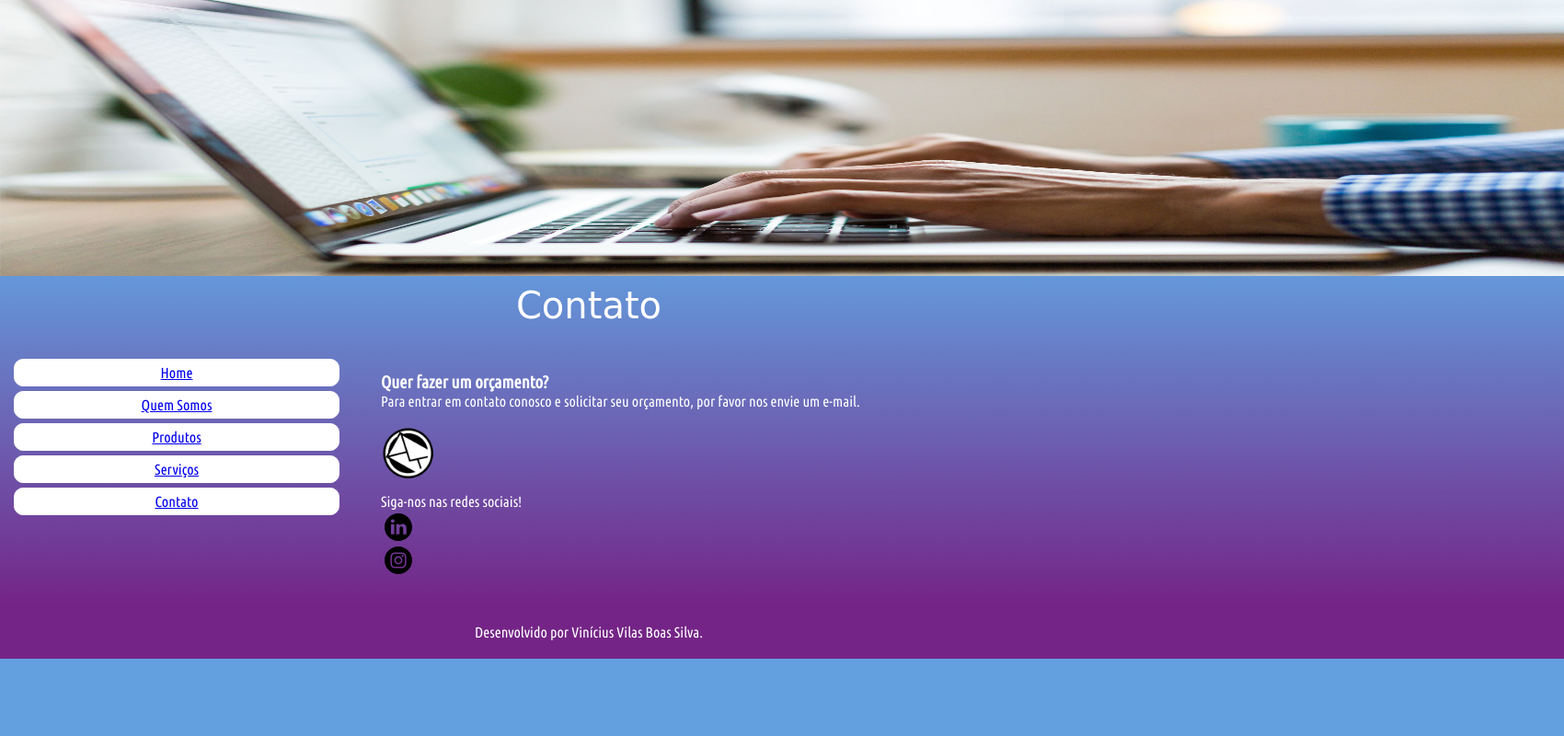
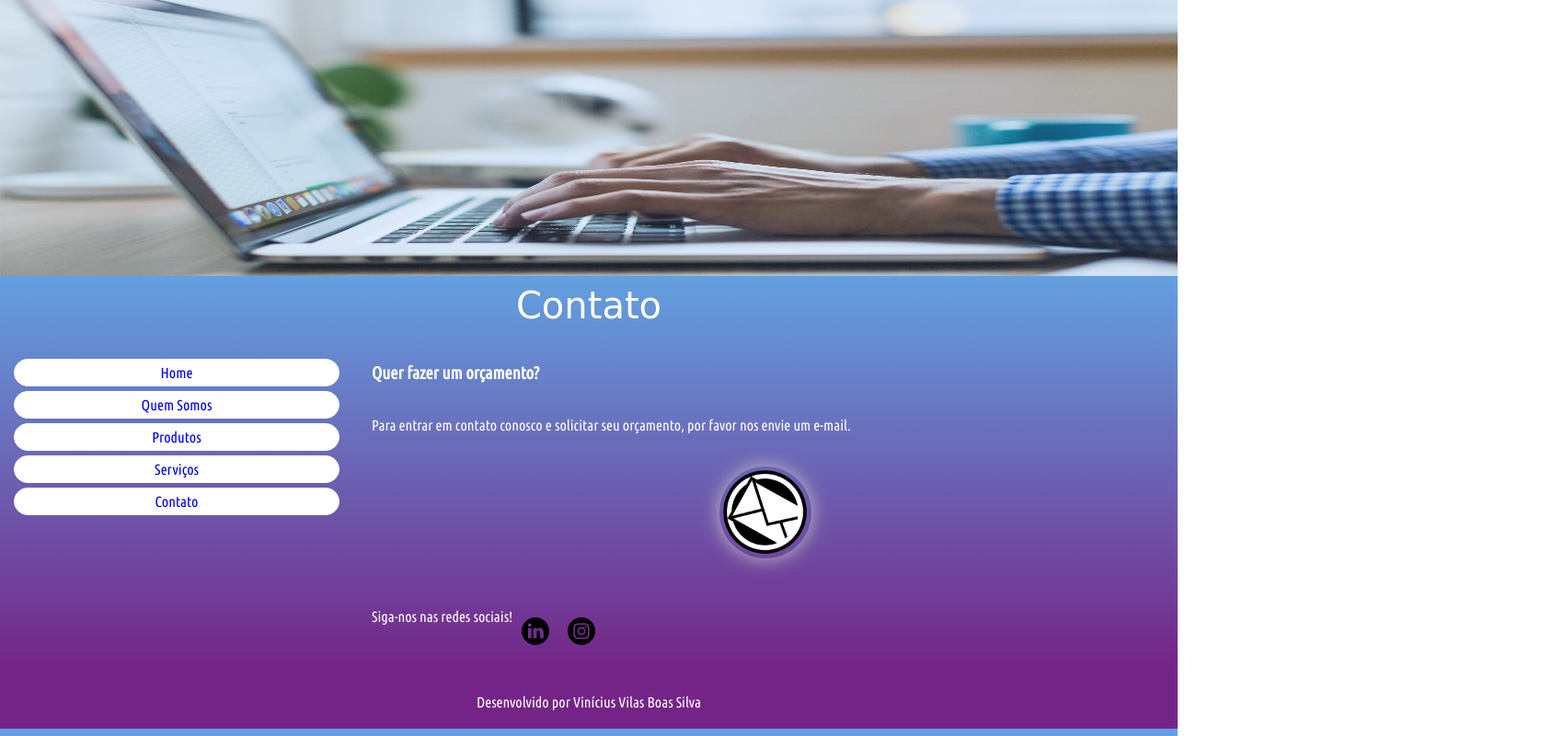
Before and after one commit to viniciusvilasbs/desafio-primeiro-site, a plain HTML site: page contato.html in a window 1280 px wide. Shown: the whole page at 92% size, 1700 px wide, since content can reach past the window. Drawn offline with Linux system fonts and the light colour scheme; a web font is replaced by a local one.

Commit message:
correção e atualização do desafio

```diff
--- a/contato.html
+++ b/contato.html
@@ -46,13 +46,22 @@
 
             <h1>Quer fazer um orçamento?</h1>
 
+            <br>
+            <br>
+
             <p>Para entrar em contato conosco e solicitar seu orçamento, por favor nos envie um e-mail.</p>
+            <br>
             <br>
 
             <a href="mailto:vbtraducoes@vbtraducoes.com?subject=Solicitação de Orçamento" class="email"> <img src="img/email.png" alt="E-mail"></a>
+
+            <br>
+            <br>
             <br>
 
+            <div>
                 <ul class="social">Siga-nos nas redes sociais!
+                    <br>
                     <br>
                     <li>
                         <a href="https://www.linkedin.com/in/viniciusvbs/" target="_blank"> <img src="img/linkedin.svg" alt="LinkedIn"></a>
@@ -62,6 +71,7 @@
                         <a href="https://www.instagram.com/vinymax007/" target="_blank"> <img src="img/insta.svg" alt="Inatagram"></a>
                     </li>
                 </ul>
+            </div>
 
 
         </article>
@@ -70,7 +80,7 @@
     </section>
 
     <footer class="footer">
-        Desenvolvido por Vinícius Vilas Boas Silva.
+        Desenvolvido por Vinícius Vilas Boas Silva
     </footer>
 
 </body>
--- a/css/style.css
+++ b/css/style.css
@@ -2,15 +2,17 @@
     margin: 0;
     padding: 0;
     box-sizing: border-box;
+    text-decoration: none;
 }
 
 body{
+    height: 100%;
     font-family: 'Ubuntu Condensed', sans-serif;
     background: rgb(99,160,224);
     background: linear-gradient(180deg, rgba(99,160,224,1) 38%, rgba(116,36,134,1) 92%);
     color: white;
+}
 
-}
 .header{
     font-family: 'Chela One', cursive;
     text-align: center;
@@ -18,9 +20,10 @@ body{
     font-size: 40px;
 }
 
-.img-header{
+.header img{
     height: 300px;
-    width: 1700px;
+    width:100%;
+    opacity: 80%;
 }
 
 .container{
@@ -30,35 +33,68 @@ body{
 .navbar{
     width: 30%;
     padding: 10px;
-    text-decoration: none;
 }
 
 .navbar ul li{
     display: block;
-    text-decoration:none;
     text-align: center;
     color: white;
     background-color: rgb(255, 255, 255);
     border: 1px solid rgb(255, 255, 255);
-    border-radius: 10px;
+    border-radius: 20px;
     margin: 5px;
     padding: 5px 5px;
 }
 
 .content{
     width: 70%;
-    padding: 30px;
+    padding: 20px;
+}
+
+.social{
+    display:inline-flex;
+    list-style: none;
 }
 
 .social li{
-    list-style-type: none;
-    padding: 2px;
-    margin: 2px;
+    padding: 5px;
+    margin: 5px;
 }
 
 .social img{
     width: 30px;
-    display: flex;
+}
+
+.img-quem{
+    width: 150px;
+    border-radius: 90px;
+    border: 3px solid white;
+    box-shadow: 0 0 20px white;
+    display: block;
+    margin-left: auto;
+    margin-right: auto;
+}
+
+.services{
+    list-style: circle;
+    margin: 0 0 0 20px;
+}
+
+.email img{
+    width: 100px;
+    display: block;
+    margin-left: auto;
+    margin-right: auto;
+    border-radius: 100px;
+    box-shadow: 0 0 20px silver;
+}
+
+.video{
+    width: 90%;
+    height: 315px;
+    display: block;
+    margin-left: auto;
+    margin-right: auto;
 }
 
 .footer{
@@ -66,23 +102,3 @@ body{
     text-align: center;
     padding: 20px 0;
 }
-
-.img-quem{
-    width: 200px;
-    border-radius: 100px;
-    border: 3px solid white;
-}
-
-.video{
-    padding: 20px 0;
-}
-
-.services{
-    list-style-type:circle;
-    margin: 0 0 0 20px;
-}
-
-.email img{
-    width: 60px;
-    margin: 0 0 10px;
-}
```
Also changed, not shown: index.html (+10 -4 lines), produtos.html (+15 -1 lines), quem-somos.html (+21 -1 lines), servicos.html (+7 -2 lines). Lines whose indentation alone changed are shown as unchanged.
